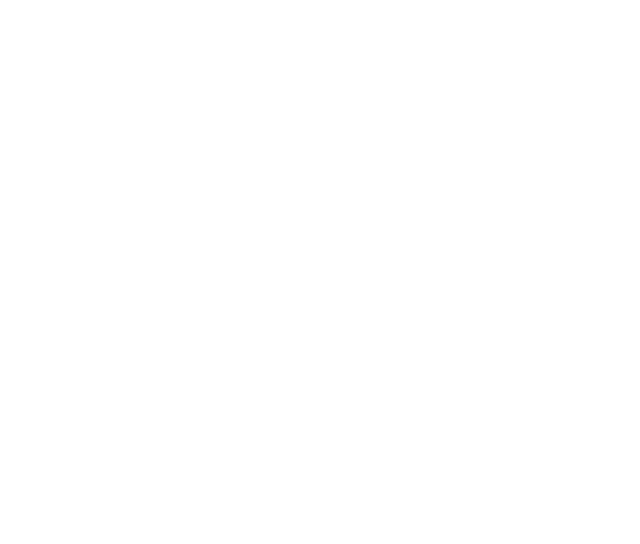
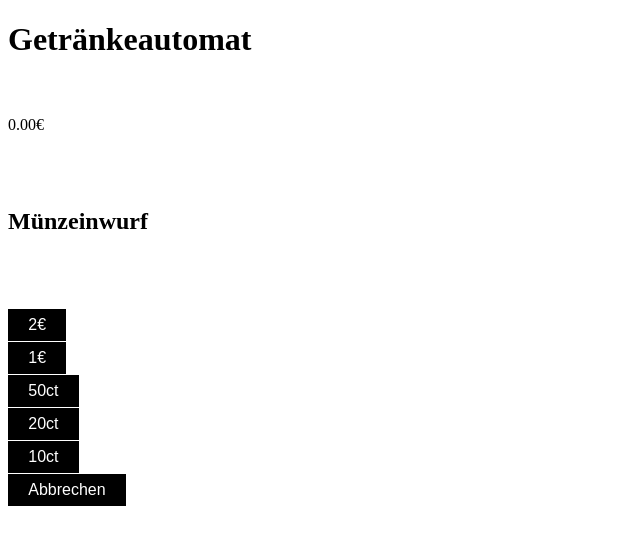
Before and after one commit to NoSkillYT/html-lel, a plain HTML site: page index.html in a window 1280 px wide. Shown: the whole page, without its empty margins (0-640 px from the left). Drawn offline with Linux system fonts and the light colour scheme.

Commit message:
Update index.html

```diff
--- a/index.html
+++ b/index.html
@@ -1 +1,38 @@
 <!doctype HTML>
+
+<html>
+  <head>
+  <style>
+.button {
+    background-color: #000000;
+    border: none;
+    color: white;
+    padding: 7px 20px;
+    text-align: center;
+    text-decoration: none;
+    display: inline-block;
+    font-size: 16px;
+    margin: 0.5px 0.25px;
+    cursor: pointer;
+}
+
+.button:hover {
+	background-color: #c6c6c6;
+    color: #000000;
+}
+
+</style>
+      <title>Getränkeautomat</title>
+  </head>
+    <body>
+      <h1>Getränkeautomat</h1>
+      <br><br><label>0.00€</label>
+      <br><br><br><br><h2>Münzeinwurf<h2> <br> <br>
+     <button class="button">2€</button> <br>
+     <button class="button">1€</button> <br>
+     <button class="button">50ct</button> <br>
+     <button class="button">20ct</button> <br>
+     <button class="button">10ct</button> <br>
+     <button class="button">Abbrechen</button>
+    </body>
+</html>
```
